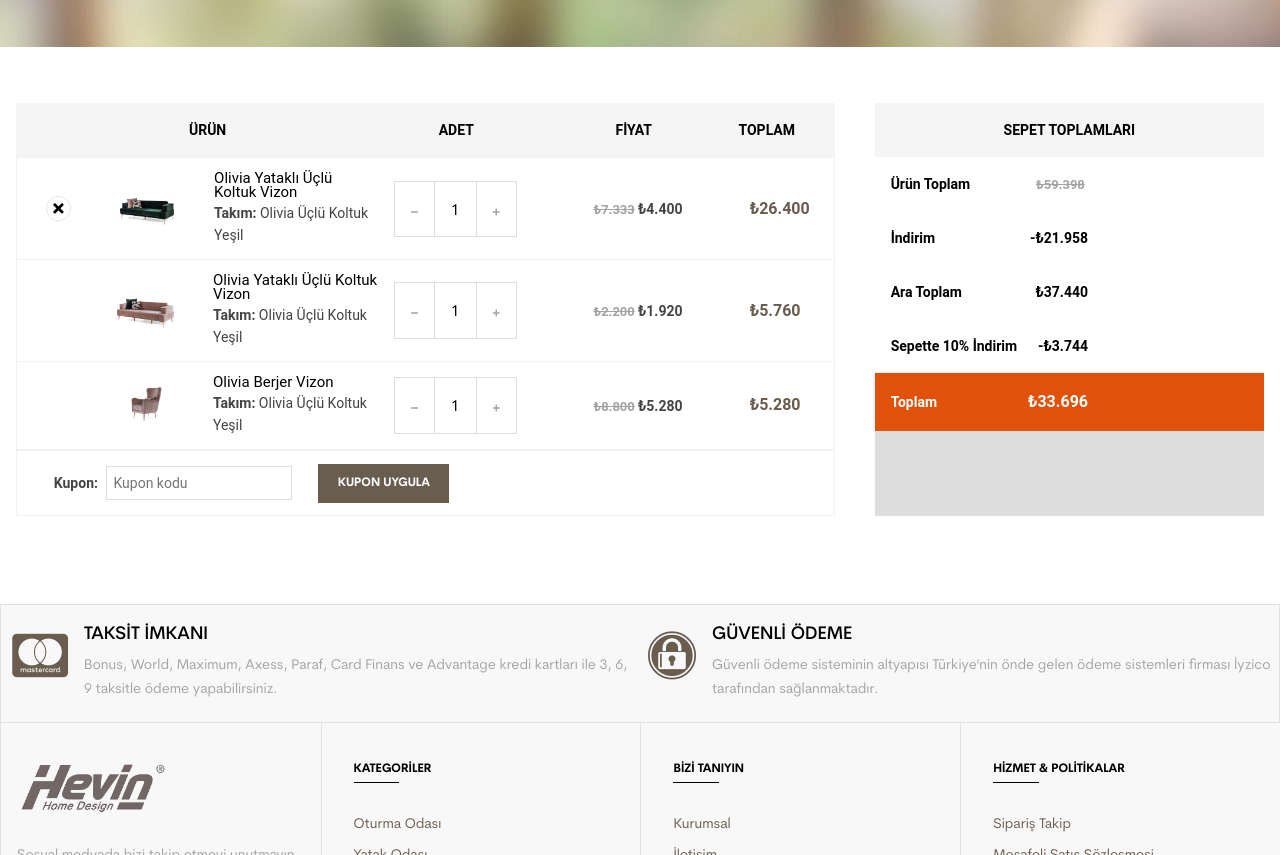
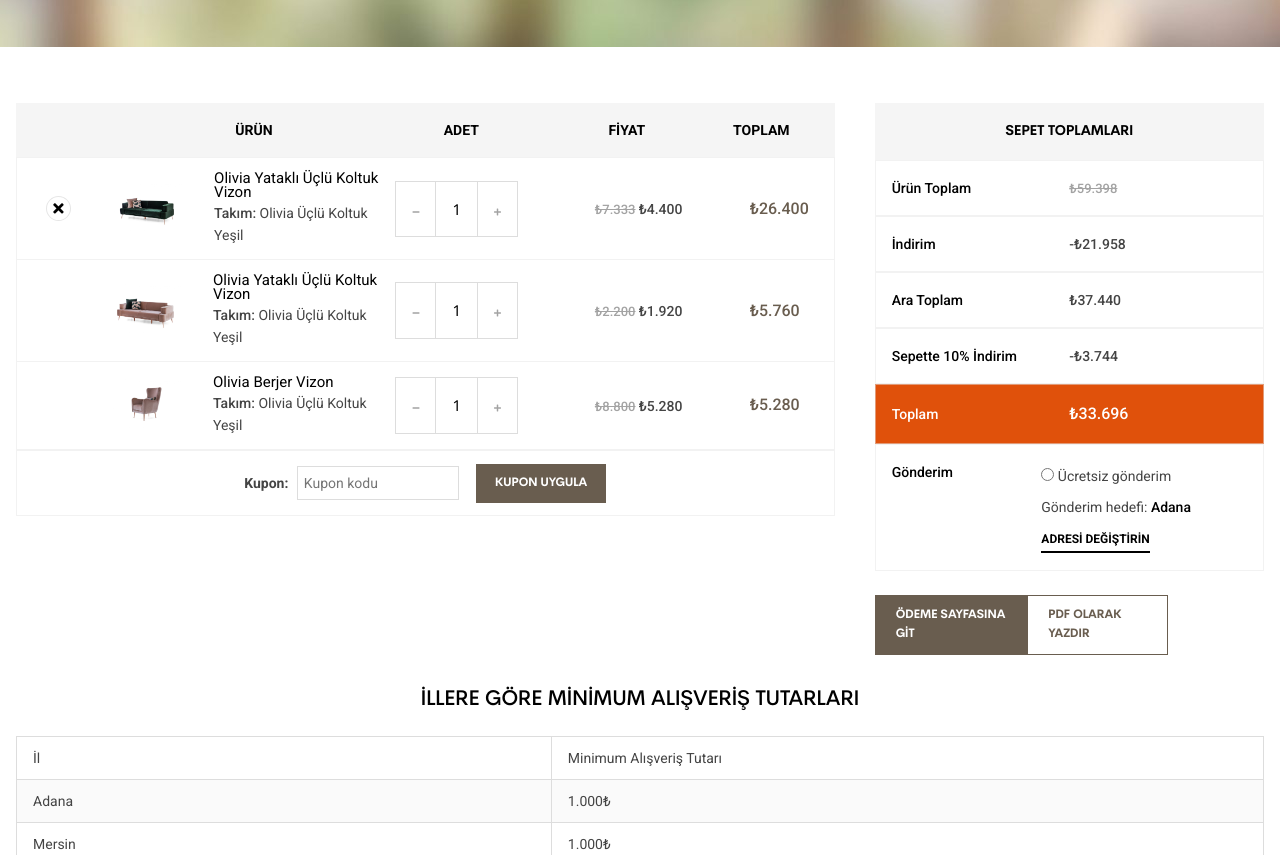
Before and after one commit to efekanefos/hevin-homepage-clone, a plain HTML site: page categoriesPages/cartFiles/cart.html in a window 1280 px wide. Shown: the part 343-1198 px from the top of the page. Drawn offline with Linux system fonts and the light colour scheme.

Commit message:
cartPageDesktopDone

```diff
--- a/categoriesPages/cartFiles/cart.css
+++ b/categoriesPages/cartFiles/cart.css
@@ -1,6 +1,5 @@
 @import url(../../css/init.css);
-
-/* Banner Start */
+@import url("https://fonts.googleapis.com/css2?family=Roboto:ital,wght@0,100;0,300;0,400;0,500;0,700;0,900;1,100;1,300;1,400;1,500;1,700;1,900&display=swap"); /* Banner Start */
 
 .banner {
   background-image: url("../livingRoomImg/banner.jpg");
@@ -48,6 +47,7 @@
 .mainContent {
   display: grid;
   grid-template-columns: repeat(6, 1fr);
+  grid-template-rows: repeat(2, 1fr);
   grid-gap: 2.5rem;
   padding: 1rem;
   max-width: 1440px;
@@ -57,23 +57,27 @@
 .mainContent__productTable {
   margin-top: 2.5rem;
   grid-column: 1 / 5;
+  grid-row: 1 / -1;
 }
 
 .mainContent__priceTable {
   margin-top: 2.5rem;
   grid-column: 5 / -1;
+  grid-row: 1 / -1;
   background-color: #ddd;
 }
 
 .mainContent__productTableHead {
   background-color: #f5f5f5;
+  max-width: 100%;
 }
 
 .mainContent__productTableHead-list {
   display: flex;
   list-style: none;
-  justify-content: flex-end;
+  justify-content: space-around;
   padding: 1rem;
+  padding-left: 13rem;
 }
 
 .mainContent__productTableHead-listItem {
@@ -85,7 +89,7 @@
 }
 
 #title__product {
-  padding-right: 27%;
+  padding-right: 25%;
 }
 #title__count {
   padding-right: 18%;
@@ -102,6 +106,7 @@
   border: 1px solid rgba(230, 230, 230, 0.5);
   align-items: center;
   padding: 0.8rem;
+  justify-content: space-around;
 }
 
 .mainContent__productTableRow img {
@@ -140,7 +145,6 @@
   font-size: 15px;
   line-height: 14px;
   color: #000;
-  width: 17rem;
 }
 .productName:hover {
   color: #695d4f;
@@ -154,7 +158,7 @@
 .productKind {
   font-size: 14px;
   line-height: 22px;
-  font-weight: 600;
+  font-weight: 500;
 }
 .productCounter {
   padding-right: 2rem;
@@ -186,7 +190,7 @@
 }
 .discountedPrice {
   font-family: "Roboto", sans-serif;
-  font-weight: 600;
+  font-weight: 500;
   font-size: 13px;
   line-height: 21px;
   color: #a3a3a3;
@@ -195,7 +199,7 @@
 }
 .updatedPrice {
   font-family: "Roboto", sans-serif;
-  font-weight: 600;
+  font-weight: 500;
   font-size: 14px;
   line-height: 22px;
   color: #444444;
@@ -204,7 +208,7 @@
 .totalPrice {
   padding-right: 2rem;
   font-family: "Roboto", sans-serif;
-  font-weight: 600;
+  font-weight: 500;
   font-size: 16px;
   line-height: 26px;
   color: #695d4f;
@@ -259,7 +263,43 @@
   }
 
   .mainContent__priceTable {
-    display: none;
+    margin-top: -2rem;
+    grid-column: 1 / -1;
+    grid-row: 2 / -1;
+  }
+  #title__product {
+    padding-right: 28.5%;
+  }
+  #title__count {
+    padding-right: 15%;
+  }
+  #title__price {
+    padding-right: 11%;
+  }
+  #title__total {
+    padding-right: 10%;
+  }
+}
+@media (max-width: 850px) {
+  .mainContent__productTable {
+    overflow-x: scroll;
+    max-height: 40%;
+  }
+  .mainContent__productTableRow img {
+    width: 5rem !important;
+  }
+  .mainContent__productTableRow,
+  .mainContent__productTableHead {
+    min-width: 50rem;
+  }
+  .prices {
+    display: flex;
+    flex-direction: column;
+  }
+}
+@media (max-width: 600px) {
+  .mainContent__productTableRow img {
+    width: 20%;
   }
 }
 
@@ -271,31 +311,36 @@
   padding: 1rem;
 }
 .mainContent__priceTableHead-title {
-  font-family: "Roboto", sans-serif;
-  font-weight: 600;
+  font-family: "Cerebri-Sans-Bold";
+  font-weight: 400;
   font-size: 14px;
-  line-height: 22px;
+  line-height: 25px;
   color: #000;
 }
 .mainContent_priceTableRow {
   background-color: #fff;
   padding: 1rem 1rem;
-  padding-right: 11rem;
-
+  border: 1px solid rgba(230, 230, 230, 0.5);
   display: flex;
   align-items: center;
-  justify-content: space-between;
+  justify-content: flex-start;
 }
 .leftText,
 .rightText {
   font-family: "Roboto", sans-serif;
-  font-weight: 600;
+  font-weight: 500;
   font-size: 14px;
   line-height: 22px;
 }
+.leftText {
+  width: 50%;
+}
+.rightText {
+  color: #444;
+}
 .discountedrightText {
   font-family: "Roboto", sans-serif;
-  font-weight: 600;
+  font-weight: 500;
   font-size: 13px;
   line-height: 21px;
   color: #a3a3a3;
@@ -309,4 +354,131 @@
 #totalRow .rightText {
   font-size: 16px;
   line-height: 26px;
+  color: #fff !important;
 }
+
+#shipping__row {
+  padding: 1rem 1rem;
+  padding-right: 4.5rem;
+  display: flex;
+}
+#shippingLeft {
+  align-self: flex-start !important;
+}
+#shipping__Info {
+  line-height: 2.2 !important;
+  font-family: "Roboto", sans-serif;
+  font-weight: 400;
+  font-size: 14px;
+  line-height: 22px;
+  color: #444444;
+}
+#shipping__Info .shipping__city {
+  font-weight: 500;
+  color: #000;
+}
+#shipping__Info .changeAddress {
+  font-family: "Roboto", sans-serif;
+  font-weight: 700;
+  font-size: 12px;
+  line-height: 21px;
+  color: #000;
+  border-bottom: 2px solid #000;
+  padding-bottom: 0.3rem;
+  letter-spacing: 0px;
+  text-transform: uppercase;
+}
+#shipping__Info .changeAddress:hover {
+  color: #695d4f;
+}
+.btnGroup {
+  background-color: #fff;
+  display: flex;
+  justify-content: space-between;
+  padding-top: 1.5rem;
+  padding-right: 6rem;
+}
+.leftBtn,
+.rightBtn {
+  font-family: "Cerebri-Sans-Bold";
+  font-weight: 700;
+  font-size: 12px;
+  line-height: 19px;
+  color: #fff;
+  background-color: #695d4f;
+  padding: 10px 20px;
+  border: 1px solid #695d4f;
+}
+.rightBtn {
+  background-color: #fff;
+  cursor: pointer;
+  color: #695d4f;
+}
+.leftBtn:hover {
+  cursor: pointer;
+  background-color: #544b4b;
+}
+@media (max-width: 1170px) {
+  .btnGroup {
+    justify-content: flex-start;
+  }
+  .leftBtn {
+    margin-right: 1rem;
+  }
+}
+@media (max-width: 600px) {
+  .btnGroup {
+    flex-direction: column;
+    text-align: center;
+    max-width: 100%;
+    padding-right: 0;
+  }
+  .leftBtn {
+    margin-bottom: 1rem;
+  }
+}
+
+.mainContent__CityTable {
+  grid-column: 1 / -1;
+  margin: 0 auto;
+  max-width: 1440px;
+  padding: 1rem;
+}
+.mainContent__CityTable-title {
+  text-align: center;
+  font-family: "Cerebri-Sans-Medium";
+  font-weight: 400;
+  font-size: 21px;
+  line-height: 25px;
+  padding-bottom: 1.5rem;
+}
+
+.mainContent__CityTableRow {
+  display: flex;
+  justify-content: flex-start;
+  padding-left: 1rem;
+  border: 1px solid #ddd;
+  border-bottom: none;
+  font-family: "Roboto", sans-serif;
+  font-weight: 400;
+  font-size: 14px;
+  line-height: 42px;
+  color: #444;
+}
+.mainContent__TableRowDiv:last-child {
+  border-bottom: 1px solid #ddd;
+}
+.leftCityText {
+  width: 42.1%;
+}
+.rightCityText {
+  border-left: 1px solid #ddd !important;
+  padding-left: 1rem;
+}
+
+.whiteBack {
+  background-color: #fff;
+}
+.darkerBack {
+  background-color: rgba(0, 0, 0, 0.02);
+}
--- a/categoriesPages/cartFiles/cart.html
+++ b/categoriesPages/cartFiles/cart.html
@@ -337,7 +337,27 @@
               <span class="leftText"> Toplam </span>
               <span class="rightText"> ₺33.696 </span>
             </div>
+            <div id="shipping__row" class="mainContent_priceTableRow">
+              <span id="shippingLeft" class="leftText"> Gönderim </span>
+              <span id="shipping__Info" class="rightText">
+                <input type="radio" name="shipping" id="shipping" /> Ücretsiz
+                gönderim <br />
+                Gönderim hedefi: <span class="shipping__city">Adana</span>
+                <br />
+                <span class="changeAddress">ADRESİ DEĞİŞTİRİN</span>
+              </span>
+            </div>
+            <div class="btnGroup">
+              <span class="leftBtn"> ÖDEME SAYFASINA GİT </span>
+              <span class="rightBtn"> PDF OLARAK YAZDIR </span>
+            </div>
           </div>
+        </div>
+        <div class="mainContent__CityTable">
+          <h3 class="mainContent__CityTable-title">
+            İLLERE GÖRE MİNİMUM ALIŞVERİŞ TUTARLARI
+          </h3>
+          <div class="mainContent__TableRowDiv"></div>
         </div>
       </section>
 
@@ -433,7 +453,6 @@
       <!-- Footer Finish -->
       <!-- Footer Finish -->
     </div>
-    <script src="./products.js"></script>
-    <script src="./livingRoom.js"></script>
+    <script src="./cart.js"></script>
   </body>
 </html>
--- /dev/null
+++ b/categoriesPages/cartFiles/cart.js
@@ -0,0 +1,366 @@
+const cityArr = [
+  {
+    city: "İl",
+    price: "Minimum Alışveriş Tutarı",
+    backgroundColor: "whiteBack",
+  },
+  {
+    city: "Adana",
+    price: "1.000₺",
+    backgroundColor: "darkerBack",
+  },
+  {
+    city: "Mersin",
+    price: "1.000₺",
+    backgroundColor: "whiteBack",
+  },
+  {
+    city: "Osmaniye",
+    price: "1.000₺",
+    backgroundColor: "darkerBack",
+  },
+  {
+    city: "Hatay",
+    price: "5.000₺",
+    backgroundColor: "whiteBack",
+  },
+  {
+    city: "KahramanMaraş",
+    price: "5.000₺",
+    backgroundColor: "darkerBack",
+  },
+  {
+    city: "Niğde",
+    price: "5.000₺",
+    backgroundColor: "whiteBack",
+  },
+  {
+    city: "Gaziantep",
+    price: "5.000₺",
+    backgroundColor: "darkerBack",
+  },
+  {
+    city: "Kilis",
+    price: "10.000₺",
+    backgroundColor: "whiteBack",
+  },
+  {
+    city: "Aksaray",
+    price: "10.000₺",
+    backgroundColor: "darkerBack",
+  },
+  {
+    city: "Nevşehir",
+    price: "10.000₺",
+    backgroundColor: "whiteBack",
+  },
+  {
+    city: "Karaman",
+    price: "10.000₺",
+    backgroundColor: "darkerBack",
+  },
+  {
+    city: "Kayseri",
+    price: "10.000₺",
+    backgroundColor: "whiteBack",
+  },
+  {
+    city: "Adıyaman",
+    price: "10.000₺",
+    backgroundColor: "darkerBack",
+  },
+  {
+    city: "Şanlıurfa",
+    price: "10.000₺",
+    backgroundColor: "whiteBack",
+  },
+  {
+    city: "Konya",
+    price: "10.000₺",
+    backgroundColor: "darkerBack",
+  },
+  {
+    city: "Kırşehir",
+    price: "10.000₺",
+    backgroundColor: "whiteBack",
+  },
+  {
+    city: "Malatya",
+    price: "10.000₺",
+    backgroundColor: "darkerBack",
+  },
+  {
+    city: "Sivas",
+    price: "20.000₺",
+    backgroundColor: "whiteBack",
+  },
+  {
+    city: "Kırıkkale",
+    price: "20.000₺",
+    backgroundColor: "darkerBack",
+  },
+  {
+    city: "Yozgat",
+    price: "20.000₺",
+    backgroundColor: "whiteBack",
+  },
+  {
+    city: "Tokat",
+    price: "20.000₺",
+    backgroundColor: "darkerBack",
+  },
+  {
+    city: "Ankara",
+    price: "20.000₺",
+    backgroundColor: "whiteBack",
+  },
+  {
+    city: "Elazığ",
+    price: "20.000₺",
+    backgroundColor: "darkerBack",
+  },
+  {
+    city: "Diyarbakır",
+    price: "20.000₺",
+    backgroundColor: "whiteBack",
+  },
+  {
+    city: "Antalya",
+    price: "20.000₺",
+    backgroundColor: "darkerBack",
+  },
+  {
+    city: "Mardin",
+    price: "20.000₺",
+    backgroundColor: "whiteBack",
+  },
+  {
+    city: "Afyon",
+    price: "30.000₺",
+    backgroundColor: "darkerBack",
+  },
+  {
+    city: "Çankırı",
+    price: "30.000₺",
+    backgroundColor: "whiteBack",
+  },
+  {
+    city: "Çorum",
+    price: "30.000₺",
+    backgroundColor: "darkerBack",
+  },
+  {
+    city: "Amasya",
+    price: "30.000₺",
+    backgroundColor: "whiteBack",
+  },
+  {
+    city: "Isparta",
+    price: "30.000₺",
+    backgroundColor: "darkerBack",
+  },
+  {
+    city: "Batman",
+    price: "30.000₺",
+    backgroundColor: "whiteBack",
+  },
+  {
+    city: "Tunceli",
+    price: "40.000₺",
+    backgroundColor: "darkerBack",
+  },
+  {
+    city: "Bingöl",
+    price: "40.000₺",
+    backgroundColor: "whiteBack",
+  },
+  {
+    city: "Burdur",
+    price: "40.000₺",
+    backgroundColor: "darkerBack",
+  },
+  {
+    city: "Erzincan",
+    price: "40.000₺",
+    backgroundColor: "whiteBack",
+  },
+  {
+    city: "Kütahya",
+    price: "40.000₺",
+    backgroundColor: "darkerBack",
+  },
+  {
+    city: "Kastamonu",
+    price: "40.000₺",
+    backgroundColor: "whiteBack",
+  },
+  {
+    city: "Bolu",
+    price: "40.000₺",
+    backgroundColor: "darkerBack",
+  },
+  {
+    city: "Eskişehir",
+    price: "40.000₺",
+    backgroundColor: "whiteBack",
+  },
+  {
+    city: "Uşak",
+    price: "40.000₺",
+    backgroundColor: "darkerBack",
+  },
+  {
+    city: "Ordu",
+    price: "40.000₺",
+    backgroundColor: "whiteBack",
+  },
+  {
+    city: "Siirt",
+    price: "40.000₺",
+    backgroundColor: "darkerBack",
+  },
+  {
+    city: "Şırnak",
+    price: "40.000₺",
+    backgroundColor: "whiteBack",
+  },
+  {
+    city: "Karabük",
+    price: "40.000₺",
+    backgroundColor: "darkerBack",
+  },
+  {
+    city: "Giresun",
+    price: "40.000₺",
+    backgroundColor: "whiteBack",
+  },
+  {
+    city: "Samsun",
+    price: "40.000₺",
+    backgroundColor: "darkerBack",
+  },
+  {
+    city: "Bitlis",
+    price: "40.000₺",
+    backgroundColor: "whiteBack",
+  },
+  {
+    city: "Düzce",
+    price: "40.000₺",
+    backgroundColor: "darkerBack",
+  },
+  {
+    city: "Muş",
+    price: "40.000₺",
+    backgroundColor: "whiteBack",
+  },
+  {
+    city: "Denizli",
+    price: "40.000₺",
+    backgroundColor: "darkerBack",
+  },
+  {
+    city: "Zonguldak",
+    price: "40.000₺",
+    backgroundColor: "whiteBack",
+  },
+  {
+    city: "Bilecik",
+    price: "40.000₺",
+    backgroundColor: "darkerBack",
+  },
+  {
+    city: "Gümüşhane",
+    price: "40.000₺",
+    backgroundColor: "whiteBack",
+  },
+  {
+    city: "Bartın",
+    price: "40.000₺",
+    backgroundColor: "darkerBack",
+  },
+  {
+    city: "Sakarya",
+    price: "40.000₺",
+    backgroundColor: "whiteBack",
+  },
+  {
+    city: "Bayburt",
+    price: "40.000₺",
+    backgroundColor: "darkerBack",
+  },
+  {
+    city: "Erzurum",
+    price: "40.000₺",
+    backgroundColor: "whiteBack",
+  },
+  {
+    city: "Kocaeli",
+    price: "40.000₺",
+    backgroundColor: "darkerBack",
+  },
+  {
+    city: "Bursa",
+    price: "40.000₺",
+    backgroundColor: "whiteBack",
+  },
+  {
+    city: "Trabzon",
+    price: "40.000₺",
+    backgroundColor: "darkerBack",
+  },
+  {
+    city: "Muğla",
+    price: "40.000₺",
+    backgroundColor: "whiteBack",
+  },
+  {
+    city: "Sinop",
+    price: "40.000₺",
+    backgroundColor: "darkerBack",
+  },
+  {
+    city: "Aydın",
+    price: "40.000₺",
+    backgroundColor: "whiteBack",
+  },
+  {
+    city: "Manisa",
+    price: "40.000₺",
+    backgroundColor: "darkerBack",
+  },
+  {
+    city: "Van",
+    price: "40.000₺",
+    backgroundColor: "whiteBack",
+  },
+  {
+    city: "Hakkari",
+    price: "40.000₺",
+    backgroundColor: "darkerBack",
+  },
+  {
+    city: "Yalova",
+    price: "40.000₺",
+    backgroundColor: "whiteBack",
+  },
+  {
+    city: "Diğer İller",
+    price: "45.000₺",
+    backgroundColor: "darkerBack",
+  },
+];
+
+var mainContent__TableRowDiv = document.querySelector(
+  ".mainContent__TableRowDiv"
+);
+
+mainContent__TableRowDiv.innerHTML = cityArr
+  .map(function (item) {
+    return `<div class="mainContent__CityTableRow ${item.backgroundColor}">
+    <span class="leftCityText">${item.city}</span>
+    <span class="rightCityText"> ${item.price} </span>
+  </div>
+  `;
+  })
+  .join("");
```
